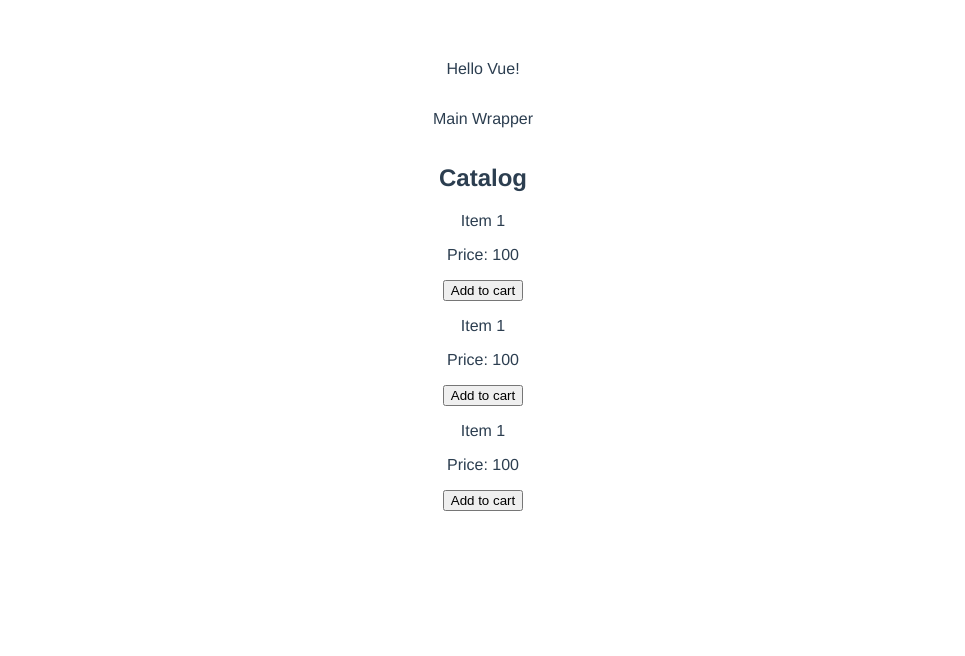
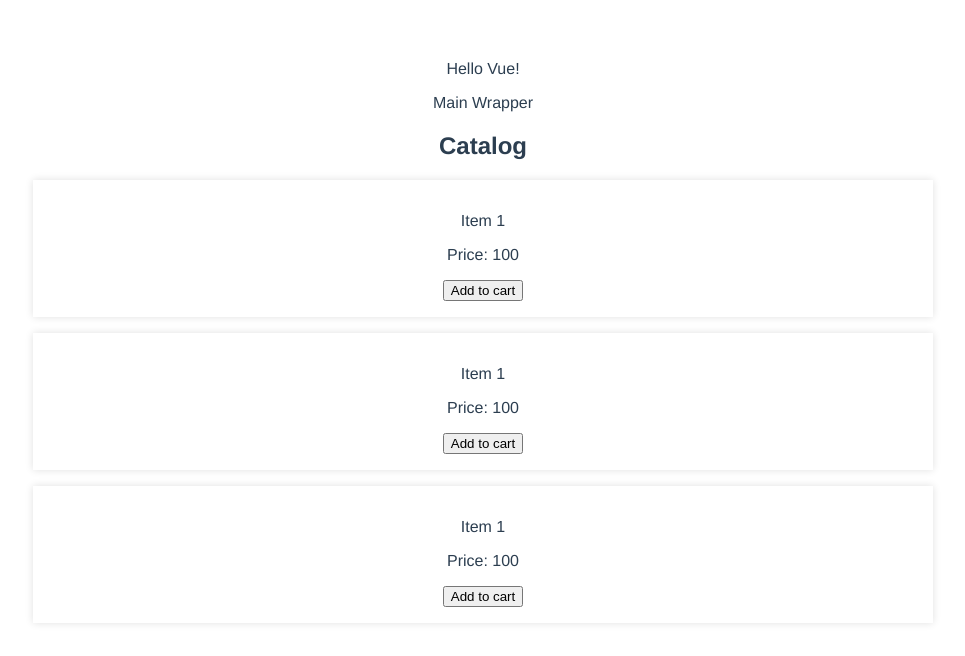
Before and after one commit to boolfalse/vue-shopping-cart, a Vue app: page / in a window 1280 px wide. Shown: the top 656 px of the page, without its empty margins (157-1122 px from the left). Built offline with nearby package versions, Linux system fonts and the light colour scheme.

Commit message:
Initial Components and Styles

```diff
--- /dev/null
+++ b/src/assets/styles/styles.scss
@@ -0,0 +1,2 @@
+
+@import 'variables.scss';
--- /dev/null
+++ b/src/assets/styles/variables.scss
@@ -0,0 +1,5 @@
+
+$padding: 8px;
+$margin: 8px;
+
+$radius: 4px;
--- a/src/components/v-catalog-item.vue
+++ b/src/components/v-catalog-item.vue
@@ -17,5 +17,11 @@ export default {
 }
 </script>
 
-<style>
+<style lang="scss">
+.v-catalog-item {
+  flex-basis: 25%;
+  box-shadow: 0 0 8px #e0e0e0;
+  padding: $padding*2;
+  margin-bottom: $margin*2;
+}
 </style>
--- a/src/components/v-catalog.vue
+++ b/src/components/v-catalog.vue
@@ -23,5 +23,13 @@ export default {
 }
 </script>
 
-<style>
+<style lang="scss">
+.v-catalog {
+  &__list {
+    display: flex;
+    flex-wrap: wrap;
+    justify-content: space-between;
+    align-items: center;
+  }
+}
 </style>
--- a/src/components/v-main-wrapper.vue
+++ b/src/components/v-main-wrapper.vue
@@ -33,10 +33,6 @@ export default {
 
 <style>
 .v-main-wrapper {
-  display: flex;
-  flex-direction: column;
-  justify-content: center;
-  align-items: center;
   max-width: 900px;
   margin: 0 auto;
 }
--- a/src/main.js
+++ b/src/main.js
@@ -1,5 +1,6 @@
 import Vue from 'vue'
 import App from './App.vue'
+import './assets/styles/styles.scss'
 
 Vue.config.productionTip = false
 
--- a/vue.config.js
+++ b/vue.config.js
@@ -0,0 +1,9 @@
+module.exports = {
+    css: {
+        loaderOptions: {
+            sass: {
+                prependData: `@import "@/assets/styles/styles.scss";`
+            }
+        }
+    }
+};
```
Also changed, not shown: package.json (+20 -17 lines), 1 other file (tests, documents, lock files or other folders).
